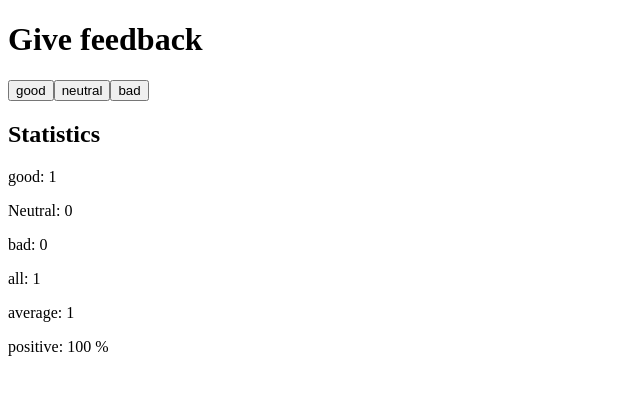
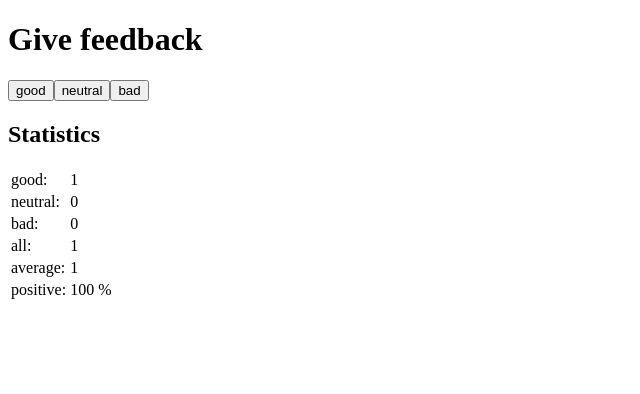
Before and after one commit to renecrapaud/frontEnd-bootcamp, a React (Vite) app in the folder part1/unicafe/: page / in a window 1280 px wide. Both pictures are taken after a click on the button "good". Shown: the top 394 px of the page, without its empty margins (0-640 px from the left). Built offline with nearby package versions, Linux system fonts and the light colour scheme.

Commit message:
Step 6. Unicafe 1.11

```diff
--- a/part1/unicafe/src/App.jsx
+++ b/part1/unicafe/src/App.jsx
@@ -8,7 +8,12 @@
 
 const StatisticLine  = ({text, value}) => {
   return(
-    <p>{text}: {value}</p>
+    <>
+      <tr>
+        <td>{text}:</td>
+        <td>{value}</td>
+      </tr>
+    </>
   )
 }
 
@@ -17,12 +22,16 @@
     return(
       <>
         <h2>Statistics</h2>
-        <StatisticLine  text="good" value={props.good} />
-        <StatisticLine  text="Neutral" value={props.neutral} />
-        <StatisticLine  text="bad" value={props.bad} />
-        <StatisticLine  text="all" value={props.all} />
-        <StatisticLine  text="average" value={props.average} />
-        <StatisticLine  text="positive" value={props.positive + " %"} />
+        <table>
+          <tbody>
+            <StatisticLine  text="good" value={props.good} />
+            <StatisticLine  text="neutral" value={props.neutral} />
+            <StatisticLine  text="bad" value={props.bad} />
+            <StatisticLine  text="all" value={props.all} />
+            <StatisticLine  text="average" value={props.average} />
+            <StatisticLine  text="positive" value={props.positive + " %"} />
+          </tbody>
+        </table>
       </>
     )
   } else {
```
